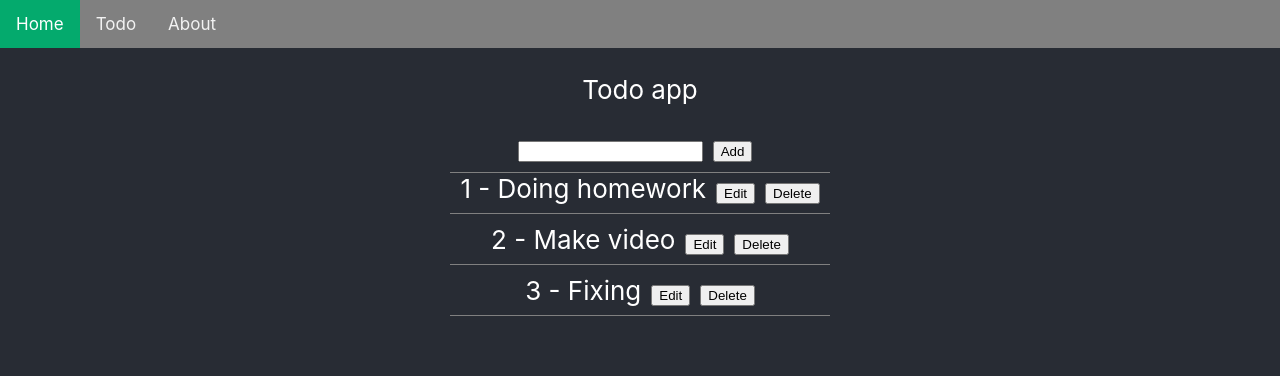
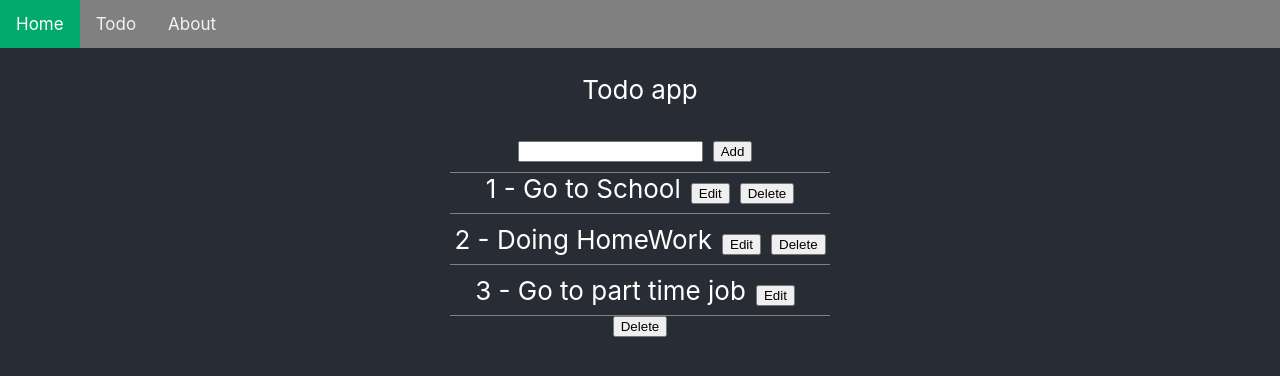
Before and after one commit to trungdung70199/my-react-app, a React (Create React App) app: page /todo in a window 1280 px wide. Shown: the top 376 px of the page. Built offline with nearby package versions, Linux system fonts and the light colour scheme.

Commit message:
update list todo

```diff
--- a/src/views/Todo/ListTodo.js
+++ b/src/views/Todo/ListTodo.js
@@ -7,9 +7,9 @@ class ListTodo extends React.Component {
 	// eslint-disable-next-line react/require-render-return
 	state = {
 		listTodo: [
-			{ id: 'todo1', title: 'Doing homework' },
-			{ id: 'todo2', title: 'Make video' },
-			{ id: 'todo3', title: 'Fixing' }
+			{ id: 'todo1', title: 'Go to School' },
+			{ id: 'todo2', title: 'Doing HomeWork' },
+			{ id: 'todo3', title: 'Go to part time job' }
 		],
 		editTodo: {}
 	};
```
